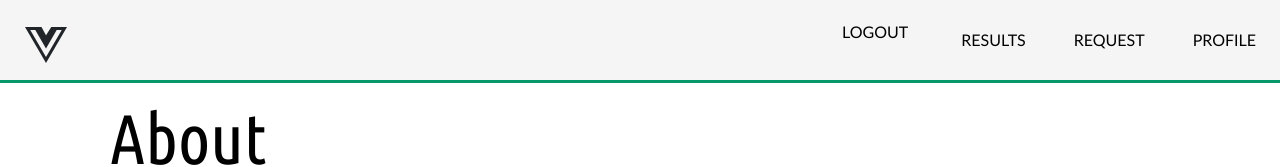
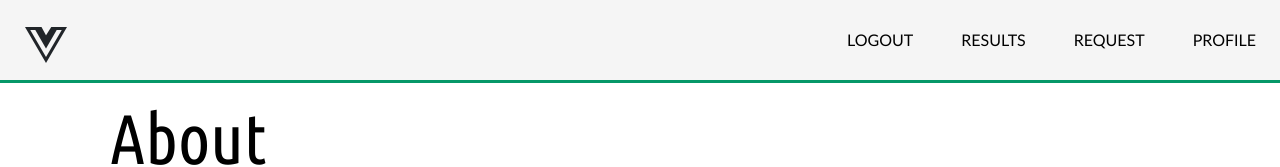
Before and after one commit to MoiOcanas/Vue-Firebase-Template, a Vue app: page /#/about in a window 1280 px wide. Shown: the top 167 px of the page. Built offline with nearby package versions, Linux system fonts and the light colour scheme; no server answers; sample sign-in values are in the browser's storage; what vuefire would draw is missing.

Commit message:
Adding style changes to Request, Results and Nav components

```diff
--- a/src/components/Nav.vue
+++ b/src/components/Nav.vue
@@ -88,17 +88,17 @@
 }
 
 #logOut {
+  display: block;
+  color: #000;
+  text-align: center;
+  padding: 14px 16px;
   text-decoration: none;
-  color: black;
-  padding: 5px 20px;
-  border: 1px solid transparent;
-  transition: 0.6s ease;
-  border-radius: 3px;
+  transition: background-color 0.6s ease, color 0.6s ease;
 }
 
 #logOut:hover {
-  background-color: black;
-  color: white;
+  color: #fff;
+  background-color: #3B3C3C;
   cursor: pointer;
 }
 
--- a/src/components/insideComponents/Request.vue
+++ b/src/components/insideComponents/Request.vue
@@ -66,24 +66,24 @@
 </script>
 
 <style scoped>
-@import url('https://fonts.googleapis.com/css?family=Ubuntu+Condensed');
+@import url('https://fonts.googleapis.com/css?family=Roboto+Condensed');
     h1 {
-        font-family: 'Ubuntu Condensed', sans-serif;
+        font-family: 'Roboto Condensed', sans-serif;
         font-size: 70px;
     }
 
     h3 {
-        font-family: 'Ubuntu Condensed', sans-serif;
+        font-family: 'Roboto Condensed', sans-serif;
         font-size: 40px;
     }
 
     h5 {
-        font-family: 'Ubuntu Condensed', sans-serif;
+        font-family: 'Roboto Condensed', sans-serif;
         font-size: 30px;
     }
 
     h6 {
-        font-family: 'Ubuntu Condensed', sans-serif;
+        font-family: 'Roboto Condensed', sans-serif;
         font-size: 20px;
     }
 
--- a/src/components/insideComponents/Results.vue
+++ b/src/components/insideComponents/Results.vue
@@ -1,5 +1,7 @@
 <template>
     <div>
+        <br>
+        <br>
         <br>
         <br>
         <br>
```
